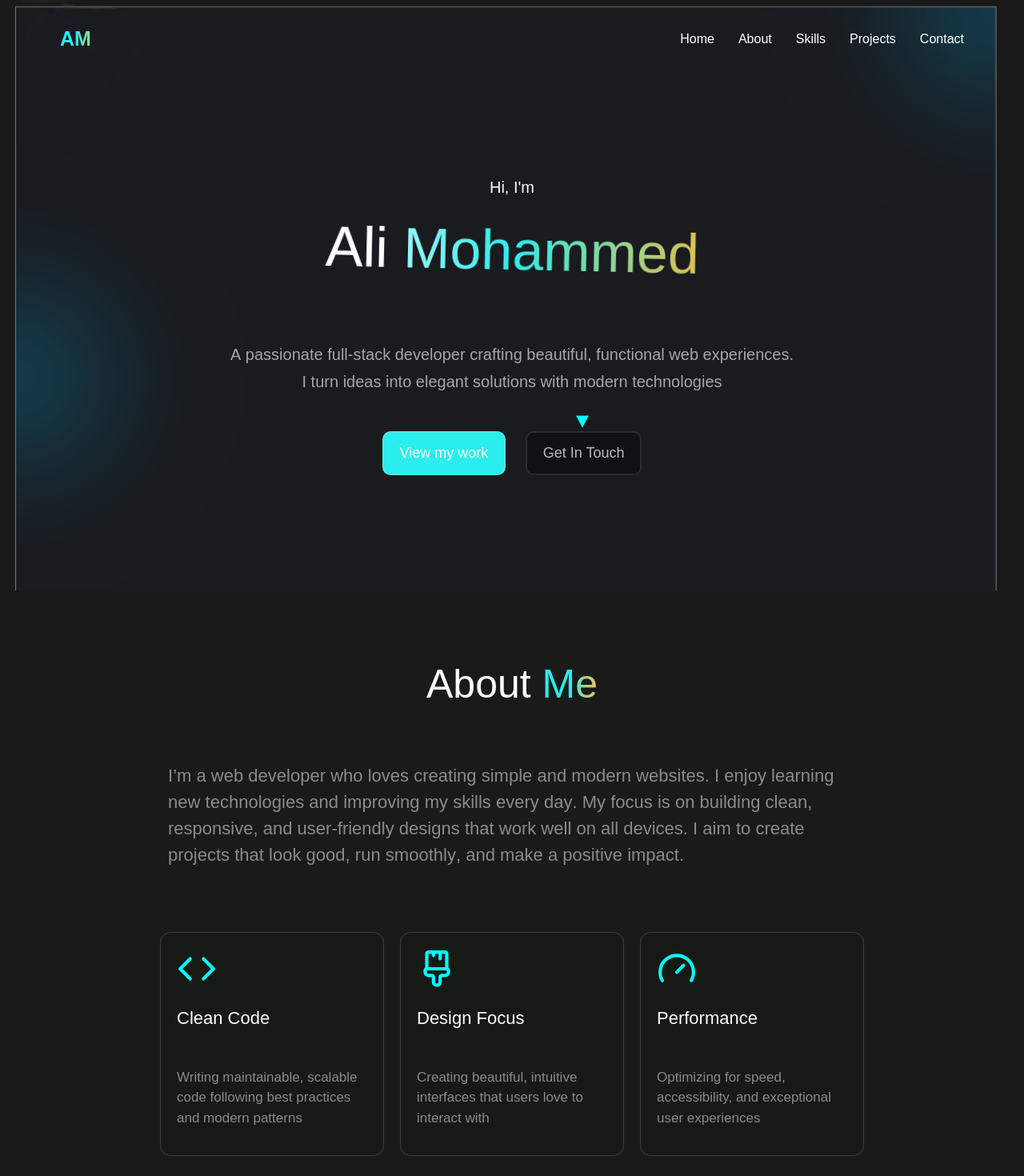
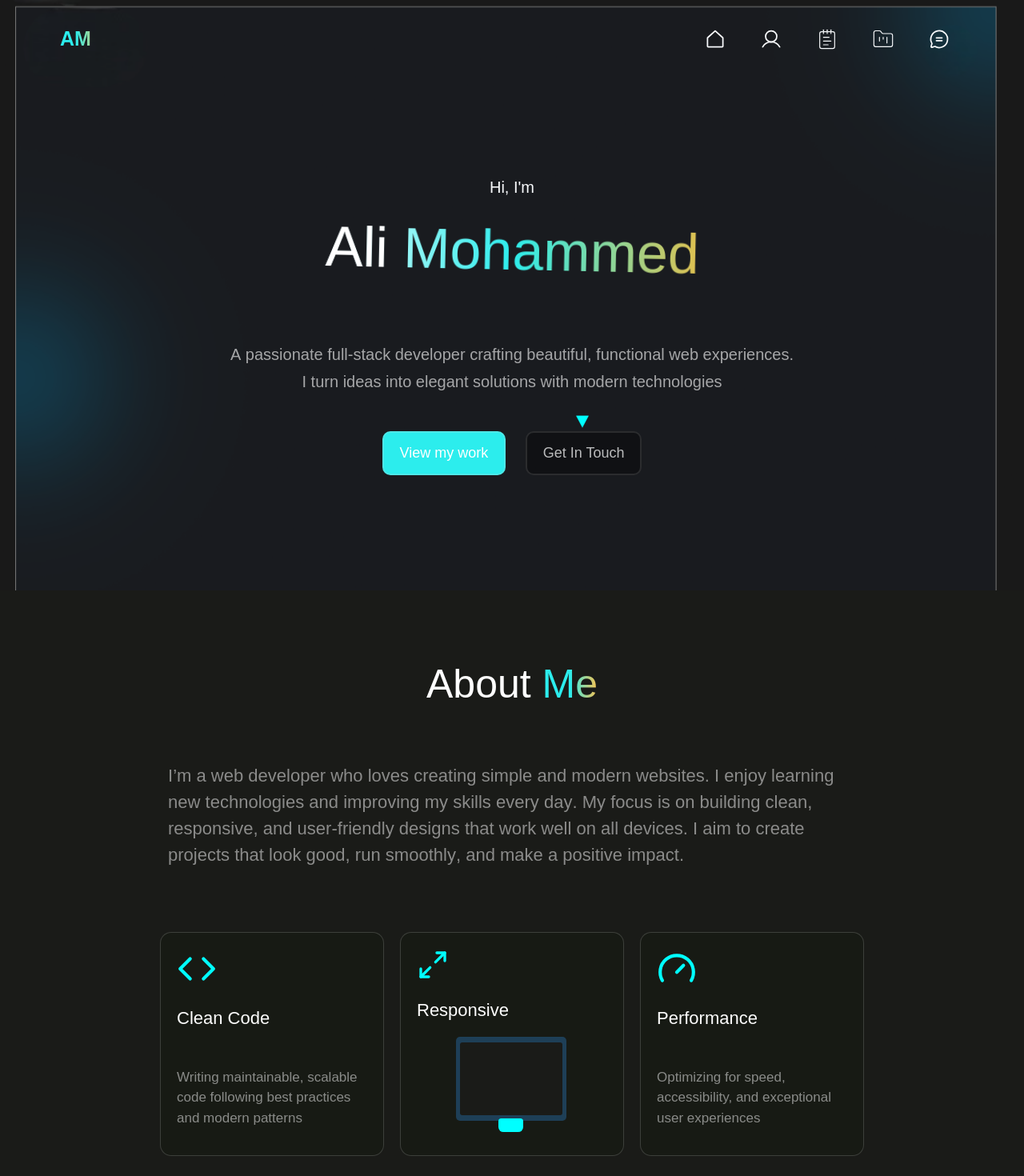
Before and after one commit to NOT-Ali0/Portfolio-Website, a Svelte app: page / in a window 1280 px wide. Shown: the top 1470 px of the page at 80% size. Built offline with nearby package versions, Linux system fonts and the light colour scheme.

Commit message:
add new nav

```diff
--- a/src/App.svelte
+++ b/src/App.svelte
@@ -60,25 +60,25 @@
             },
             autoAlpha: 0,
             stagger: {
-                amount: 2,
+                amount: 1.5,
             },
         });
 
-        ScrollSmoother.create({
-            wrapper: "#wrapper",
-            content: "#content",
-            smooth: 2,
-            effects: true,
-        });
+        // ScrollSmoother.create({
+        //     wrapper: "#wrapper",
+        //     content: "#content",
+        //     smooth: 2,
+        //     effects: true,
+        // });
     });
 </script>
 
-<div id="wrapper">
-    <div id="content">
+<!-- <div id="wrapper">
+    <div id="content"> -->
         <Nav />
         <AboutMe />
         <Skills />
         <Projects />
         <FormStuff />
-    </div>
-</div>
+    <!-- </div>
+</div> -->
--- a/src/app.css
+++ b/src/app.css
@@ -750,3 +750,202 @@ a {
         display: none;
     }
 }
+
+
+
+/* responsive desgin */
+
+
+#responsive{
+    position: relative;
+    top: 80px;
+    left: 118px;
+}
+.loader {
+  position: absolute;
+  top: 50%;
+  left: 50%;
+  z-index: 10;
+  width: 160px;
+  height: 100px;
+  margin-left: -80px;
+  margin-top: -50px;
+  border-radius: 5px;
+  background: #1e3f57;
+  animation: dot1_ 3s cubic-bezier(0.55,0.3,0.24,0.99) infinite;
+}
+
+.loader:nth-child(2) {
+  z-index: 11;
+  width: 150px;
+  height: 90px;
+  margin-top: -45px;
+  margin-left: -75px;
+  border-radius: 3px;
+  background: hsl(80, 6%, 10%);
+  animation-name: dot2_;
+}
+
+.loader:nth-child(3) {
+  z-index: 12;
+  width: 40px;
+  height: 20px;
+  margin-top: 50px;
+  margin-left: -20px;
+  border-radius: 0 0 5px 5px;
+  background: aqua;
+  animation-name: dot3_;
+}
+
+@keyframes dot1_ {
+  3%,97% {
+    width: 160px;
+    height: 100px;
+    margin-top: -50px;
+    margin-left: -80px;
+  }
+
+  30%,36% {
+    width: 80px;
+    height: 120px;
+    margin-top: -60px;
+    margin-left: -40px;
+  }
+
+  63%,69% {
+    width: 40px;
+    height: 80px;
+    margin-top: -40px;
+    margin-left: -20px;
+  }
+}
+
+@keyframes dot2_ {
+  3%,97% {
+    height: 90px;
+    width: 150px;
+    margin-left: -75px;
+    margin-top: -45px;
+  }
+
+  30%,36% {
+    width: 70px;
+    height: 96px;
+    margin-left: -35px;
+    margin-top: -48px;
+  }
+
+  63%,69% {
+    width: 32px;
+    height: 60px;
+    margin-left: -16px;
+    margin-top: -30px;
+  }
+}
+
+@keyframes dot3_ {
+  3%,97% {
+    height: 20px;
+    width: 40px;
+    margin-left: -20px;
+    margin-top: 50px;
+  }
+
+  30%,36% {
+    width: 8px;
+    height: 8px;
+    margin-left: -5px;
+    margin-top: 49px;
+    border-radius: 8px;
+  }
+
+  63%,69% {
+    width: 16px;
+    height: 4px;
+    margin-left: -8px;
+    margin-top: -37px;
+    border-radius: 10px;
+  }
+}
+
+/* responsive desgin */
+
+
+
+/* nav css */
+
+.menu {
+  padding: 0.5rem;
+  position: relative;
+  display: flex;
+  justify-content: center;
+  border-radius: 15px;
+  box-shadow: 0 10px 25px 0 rgba(#000, 0.075);
+}
+
+.link {
+  display: inline-flex;
+  justify-content: center;
+  align-items: center;
+  width: 70px;
+  height: 50px;
+  border-radius: 8px;
+  position: relative;
+  z-index: 1;
+  overflow: hidden;
+  transform-origin: center left;
+  transition: width 0.2s ease-in;
+  text-decoration: none;
+  color: inherit;
+  &:before {
+    position: absolute;
+    z-index: -1;
+    content: "";
+    display: block;
+    border-radius: 8px;
+    width: 100%;
+    height: 100%;
+    top: 0;
+    transform: translateX(100%);
+    transition: transform 0.2s ease-in;
+    transform-origin: center right;
+  }
+
+  &:hover,
+  &:focus {
+    outline: 0;
+    width: 130px;
+
+    &:before,
+    .link-title {
+      transform: translateX(0);
+      opacity: 1;
+    }
+  }
+}
+
+.link-icon {
+  width: 28px;
+  height: 28px;
+  display: block;
+  flex-shrink: 0;
+  left: 18px;
+  position: absolute;
+  svg {
+    width: 28px;
+    height: 28px;
+  }
+}
+
+.link-title {
+  transform: translateX(100%);
+  transition: transform 0.2s ease-in;
+  transform-origin: center right;
+  display: block;
+  text-align: center;
+  text-indent: 28px;
+  width: 100%;
+}
+
+
+/* nav css */
--- a/src/component/about-me.svelte
+++ b/src/component/about-me.svelte
@@ -35,28 +35,26 @@
         <div data-aos="fade-up" id="About-cart-me2">
             <svg
                 xmlns="http://www.w3.org/2000/svg"
-                width="50"
-                height="50"
+                width="40"
+                height="40"
                 viewBox="0 0 24 24"
                 fill="none"
                 stroke="currentColor"
                 stroke-width="2"
                 stroke-linecap="round"
                 stroke-linejoin="round"
-                class="lucide lucide-paintbrush-vertical-icon lucide-paintbrush-vertical"
+                class="lucide lucide-maximize2-icon lucide-maximize-2"
+                ><path d="M15 3h6v6" /><path d="m21 3-7 7" /><path
+                    d="m3 21 7-7"
+                /><path d="M9 21H3v-6" /></svg
             >
-                <path d="M10 2v2" />
-                <path d="M14 2v4" />
-                <path d="M17 2a1 1 0 0 1 1 1v9H6V3a1 1 0 0 1 1-1z" />
-                <path
-                    d="M6 12a1 1 0 0 0-1 1v1a2 2 0 0 0 2 2h2a1 1 0 0 1 1 1v2.9a2 2 0 1 0 4 0V17a1 1 0 0 1 1-1h2a2 2 0 0 0 2-2v-1a1 1 0 0 0-1-1"
-                />
-            </svg>
-            <h3>Design Focus</h3>
-            <p>
-                Creating beautiful, intuitive interfaces that users love to
-                interact with
-            </p>
+            <h3>Responsive</h3>
+
+            <div id="responsive">
+                <div class="loader"></div>
+                <div class="loader"></div>
+                <div class="loader"></div>
+            </div>
         </div>
         <div data-aos="fade-left" id="About-cart-me3">
             <svg
--- a/src/component/nav.svelte
+++ b/src/component/nav.svelte
@@ -1,10 +1,63 @@
-
-
 <div id="root">
   <div id="nav-container">
     <b id="logo-name">AM</b>
-        <nav>
-            <div id="lists-cont">
+    <!-- nav -->
+    <div class="menu">
+      <a href="#greeting" class="link">
+        <span class="link-icon">
+          <svg
+            xmlns="http://www.w3.org/2000/svg"
+            width="192"
+            height="192"
+            fill="currentColor"
+            viewBox="0 0 256 256"
+          >
+            <rect width="256" height="256" fill="none"></rect>
+            <path
+              d="M213.3815,109.61945,133.376,36.88436a8,8,0,0,0-10.76339.00036l-79.9945,72.73477A8,8,0,0,0,40,115.53855V208a8,8,0,0,0,8,8H208a8,8,0,0,0,8-8V115.53887A8,8,0,0,0,213.3815,109.61945Z"
+              fill="none"
+              stroke="currentColor"
+              stroke-linecap="round"
+              stroke-linejoin="round"
+              stroke-width="16"
+            ></path>
+          </svg>
+        </span>
+        <span class="link-title">Home</span>
+      </a>
+      <a href="#About-me" class="link">
+        <span class="link-icon">
+          <svg
+            xmlns="http://www.w3.org/2000/svg"
+            width="192"
+            height="192"
+            fill="currentColor"
+            viewBox="0 0 256 256"
+          >
+            <rect width="256" height="256" fill="none"></rect>
+            <circle
+              cx="128"
+              cy="96"
+              r="64"
+              fill="none"
+              stroke="currentColor"
+              stroke-miterlimit="10"
+              stroke-width="16"
+            ></circle>
+            <path
+              d="M30.989,215.99064a112.03731,112.03731,0,0,1,194.02311.002"
+              fill="none"
+              stroke="currentColor"
+              stroke-linecap="round"
+              stroke-linejoin="round"
+              stroke-width="16"
+            ></path>
+          </svg>
+        </span>
+        <span class="link-title">About</span>
+      </a>
+      <a href="#Skills" class="link">
+        <span class="link-icon">
           <svg
             xmlns="http://www.w3.org/2000/svg"
             width="24"
@@ -12,25 +65,91 @@
             viewBox="0 0 24 24"
             fill="none"
             stroke="currentColor"
-                    stroke-width="2"
+            stroke-width="1"
             stroke-linecap="round"
             stroke-linejoin="round"
-                    class="lucide lucide-list-icon lucide-list"
-                    ><path d="M3 5h.01" /><path d="M3 12h.01" /><path
-                        d="M3 19h.01"
-                    /><path d="M8 5h13" /><path d="M8 12h13" /><path
-                        d="M8 19h13"
+            class="lucide lucide-notepad-text-icon lucide-notepad-text"
+            ><path d="M8 2v4" /><path d="M12 2v4" /><path d="M16 2v4" /><rect
+              width="16"
+              height="18"
+              x="4"
+              y="4"
+              rx="2"
+            /><path d="M8 10h6" /><path d="M8 14h8" /><path d="M8 18h5" /></svg
+          >
+        </span>
+        <span class="link-title">Skills</span>
+      </a>
+
+      <a href="#Projects" class="link">
+        <span class="link-icon">
+          <svg
+            xmlns="http://www.w3.org/2000/svg"
+            width="24"
+            height="24"
+            viewBox="0 0 24 24"
+            fill="none"
+            stroke="currentColor"
+            stroke-width="1"
+            stroke-linecap="round"
+            stroke-linejoin="round"
+            class="lucide lucide-folder-kanban-icon lucide-folder-kanban"
+            ><path
+              d="M4 20h16a2 2 0 0 0 2-2V8a2 2 0 0 0-2-2h-7.93a2 2 0 0 1-1.66-.9l-.82-1.2A2 2 0 0 0 7.93 3H4a2 2 0 0 0-2 2v13c0 1.1.9 2 2 2Z"
+            /><path d="M8 10v4" /><path d="M12 10v2" /><path
+              d="M16 10v6"
             /></svg
           >
+        </span>
+        <span class="link-title">Projects</span>
+      </a>
+      <a href="#Touch" class="link">
+        <span class="link-icon">
+          <svg
+            xmlns="http://www.w3.org/2000/svg"
+            width="192"
+            height="192"
+            fill="currentColor"
+            viewBox="0 0 256 256"
+          >
+            <rect width="256" height="256" fill="none"></rect>
+            <path
+              d="M45.42853,176.99811A95.95978,95.95978,0,1,1,79.00228,210.5717l.00023-.001L45.84594,220.044a8,8,0,0,1-9.89-9.89l9.47331-33.15657Z"
+              fill="none"
+              stroke="currentColor"
+              stroke-linecap="round"
+              stroke-linejoin="round"
+              stroke-width="16"
+            ></path>
+            <line
+              x1="96"
+              y1="112"
+              x2="160"
+              y2="112"
+              fill="none"
+              stroke="currentColor"
+              stroke-linecap="round"
+              stroke-linejoin="round"
+              stroke-width="16"
+            ></line>
+            <line
+              x1="96"
+              y1="144"
+              x2="160"
+              y2="144"
+              fill="none"
+              stroke="currentColor"
+              stroke-linecap="round"
+              stroke-linejoin="round"
+              stroke-width="16"
+            ></line>
+          </svg>
+        </span>
+        <span class="link-title">Contact</span>
+      </a>
     </div>
-            <ul id="navi-ul">
-                <li><a href="#greeting">Home</a></li>
-                <li><a href="#About-me">About</a></li>
-                <li><a href="#Skills">Skills</a></li>
-                <li><a href="#Projects">Projects</a></li>
-                <li><a href="#Touch">Contact</a></li>
-            </ul>
-        </nav>
+
+    <!-- nav -->
   </div>
   <div data-aos="fade-down" id="greeting">
     <div id="greeting-p1">
@@ -41,8 +160,8 @@
     </div>
     <div id="greeting-p2">
       <p>
-                A passionate full-stack developer crafting beautiful, functional
-                web experiences.
+        A passionate full-stack developer crafting beautiful, functional web
+        experiences.
       </p>
       <p>I turn ideas into elegant solutions with modern technologies</p>
     </div>
```
Lines whose indentation alone changed are shown as unchanged.
